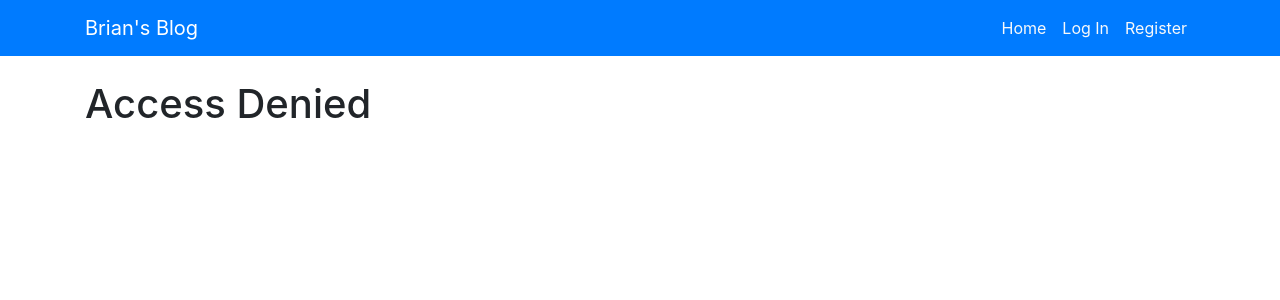
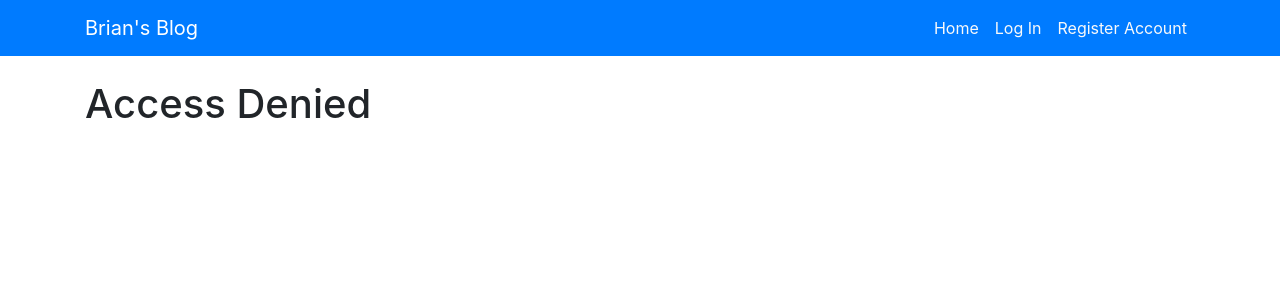
Before and after one commit to brijathom/blog, a Django app: page /create_entry/ in a window 1280 px wide. Shown: the top 300 px of the page. Run offline with Django 3.2, Linux system fonts and the light colour scheme; some libraries are stand-ins or nearby versions.

Commit message:
Update the menu

```diff
--- a/entries/templates/entries/base.html
+++ b/entries/templates/entries/base.html
@@ -70,7 +70,7 @@
                         </li>
 
                         <li class="nav-item">
-                            <a class="nav-link text-light" href="{% url 'register' %}">Register</a>
+                            <a class="nav-link text-light" href="{% url 'register' %}">Register Account</a>
                         </li>
 
                         {% endif %}
```
